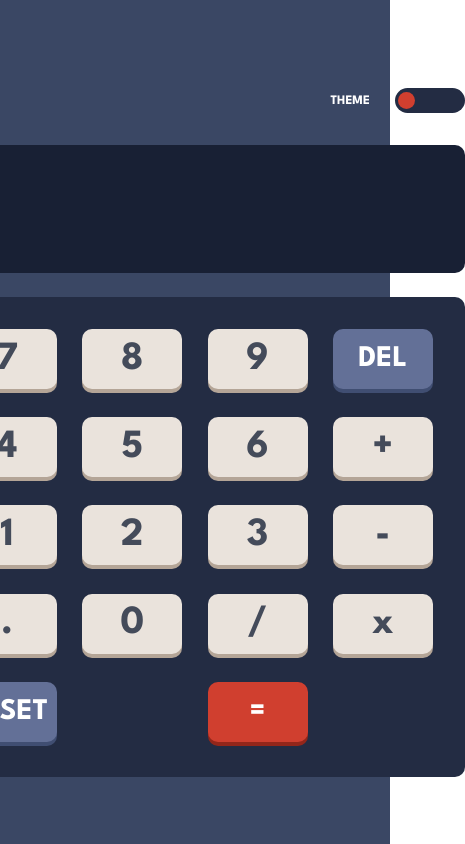
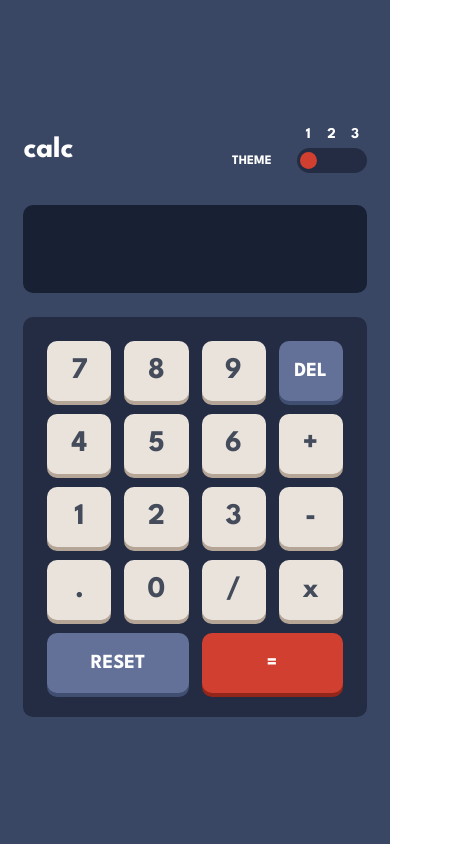
Before and after one commit to paladinescamila/Calculator-App, a React (Create React App) app: page / in a window 390 px wide. Shown: the whole page, 465 px wide, since content can reach past the window. Built offline with nearby package versions, Linux system fonts and the light colour scheme.

Commit message:
Make it responsive

```diff
--- a/src/App.scss
+++ b/src/App.scss
@@ -27,6 +27,10 @@ button {
 	}
 	.content-#{$theme} {
 		width: 540px;
+
+		@media (max-width: 600px) {
+			width: 88%;
+		}
 	}
 
 	.header-#{$theme} {
@@ -109,7 +113,6 @@ button {
 		text-align: right;
 		padding: 40px;
 		margin: 32px 0 24px 0;
-		width: 540px;
 		height: 128px;
 		border-radius: 10px;
 		-webkit-border-radius: 10px;
@@ -118,16 +121,20 @@ button {
 		-o-border-radius: 10px;
 		background-color: map-get($background-screen, $theme);
 		color: map-get($text-header, $theme);
+
+		@media screen and (max-width: 600px) {
+			padding: 25px;
+			font-size: 40px;
+			height: 88px;
+		}
 	}
 
 	.keypad-#{$theme} {
-		width: 540px;
-		height: 480px;
 		padding: 32px;
 		display: grid;
 		grid-gap: 25px;
-		grid-template-columns: repeat(4, 1fr);
-		grid-template-rows: repeat(5, 1fr);
+		grid-template-columns: repeat(4, 100px);
+		grid-template-rows: repeat(5, 60px);
 		border-radius: 10px;
 		-webkit-border-radius: 10px;
 		-moz-border-radius: 10px;
@@ -135,15 +142,20 @@ button {
 		-o-border-radius: 10px;
 		background-color: map-get($background-keypad, $theme);
 
+		@media screen and (max-width: 600px) {
+			padding: 24px;
+			grid-gap: 13px;
+			grid-template-columns: repeat(4, 1fr);
+		}
+
 		button {
-			width: 100px;
-			height: 60px;
 			border-radius: 10px;
 			-webkit-border-radius: 10px;
 			-moz-border-radius: 10px;
 			-ms-border-radius: 10px;
 			-o-border-radius: 10px;
 			font-size: 30px;
+			cursor: pointer;
 		}
 
 		.key-#{$theme} {
@@ -151,6 +163,10 @@ button {
 			background-color: map-get($key-background, $theme);
 			box-shadow: 0 4px 0 0 map-get($key-shadow, $theme);
 			color: map-get($text-key, $theme);
+
+			@media screen and (max-width: 600px) {
+				font-size: 30px;
+			}
 		}
 
 		.del-key-#{$theme},
@@ -158,6 +174,10 @@ button {
 			background-color: map-get($key-del-reset-background, $theme);
 			box-shadow: 0 4px 0 0 map-get($key-del-reset-shadow, $theme);
 			color: map-get($text-key-del-reset, $theme);
+
+			@media screen and (max-width: 600px) {
+				font-size: 20px;
+			}
 		}
 
 		.reset-key-#{$theme} {
@@ -169,6 +189,10 @@ button {
 			box-shadow: 0 4px 0 0 map-get($key-equal-shadow, $theme);
 			color: map-get($text-key-equal, $theme);
 			grid-column: 3 / 5;
+
+			@media screen and (max-width: 600px) {
+				font-size: 20px;
+			}
 		}
 	}
 }
```
